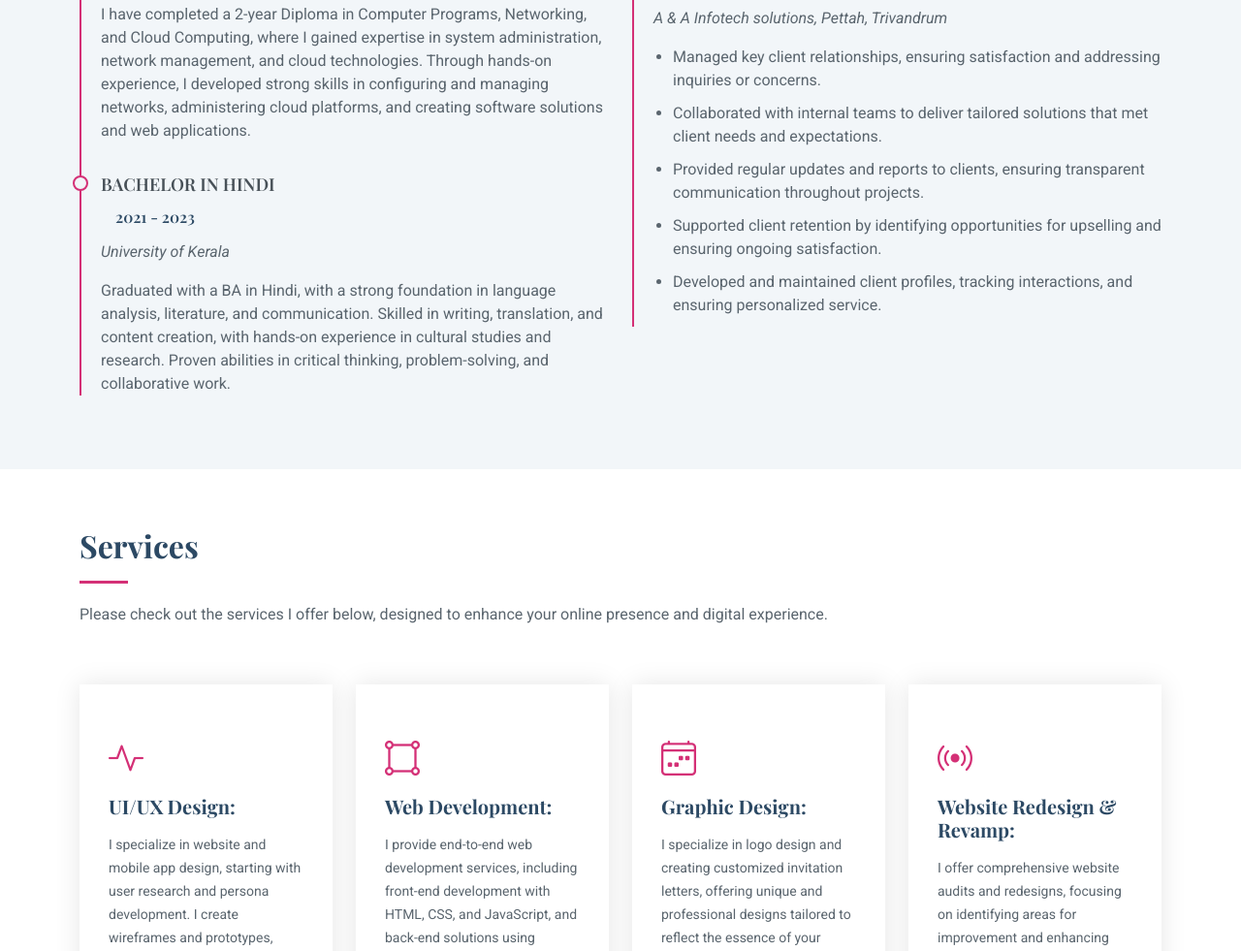
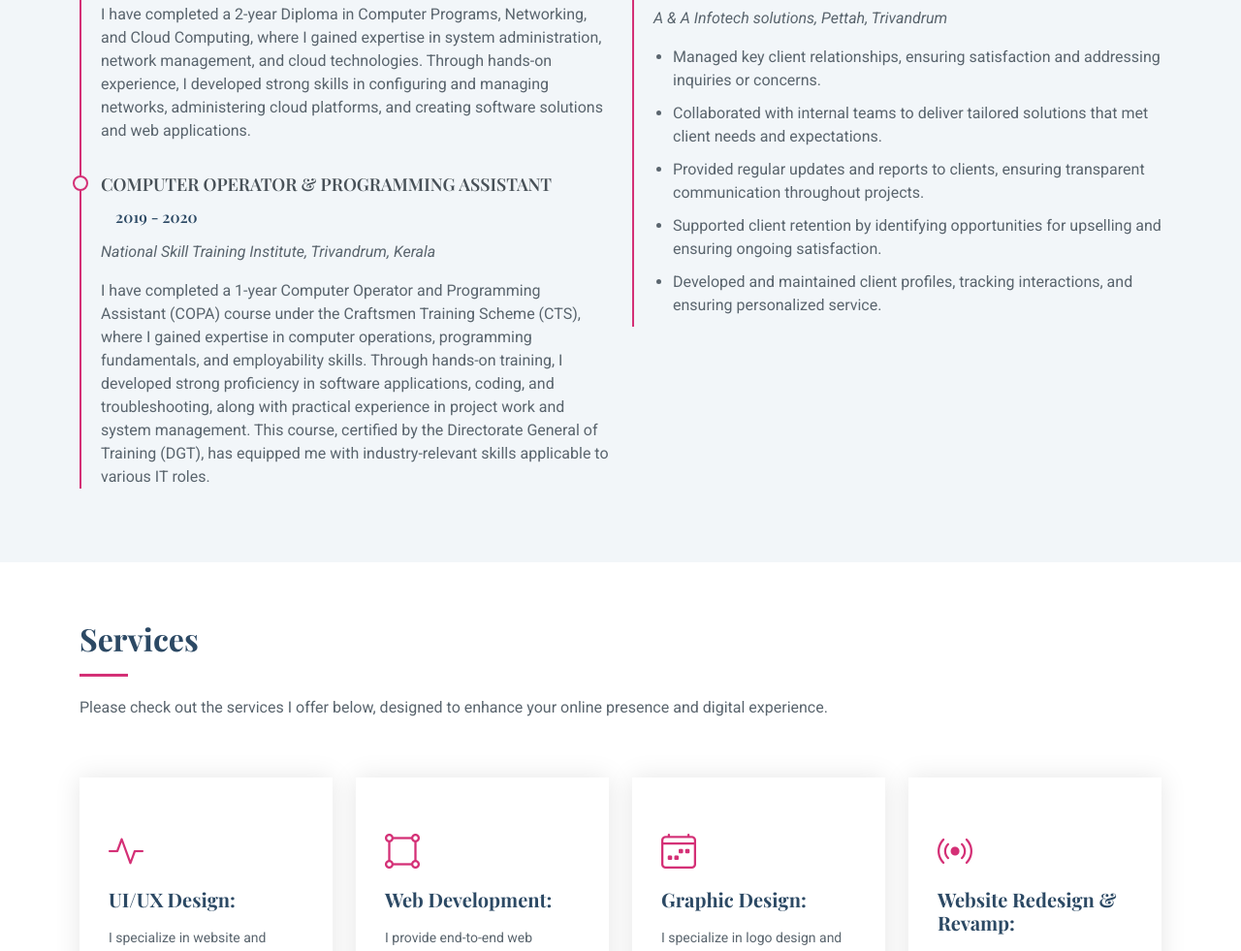
Before and after one commit to Hareeshma333/Hareeshma__portfolio, a plain HTML site: page index.html in a window 1280 px wide. Shown: the part 2891-3872 px from the top of the page at 97% size. Drawn offline with nearby package versions, Linux system fonts and the light colour scheme; a web font is replaced by a local one.

Commit message:
next commit

```diff
--- a/index.html
+++ b/index.html
@@ -252,12 +252,14 @@
             </div><!-- Edn Resume Item -->
 
             <div class="resume-item">
-              <h4>Bachelor in Hindi</h4>
-              <h5>2021 - 2023</h5>
-              <p><em>University of Kerala</em></p>
-              <p>Graduated with a BA in Hindi, with a strong foundation in language analysis, literature, and communication.
-                Skilled in writing, translation, and content creation, with hands-on experience in cultural studies and research.
-                Proven abilities in critical thinking, problem-solving, and collaborative work.</p>
+              <h4>Computer Operator &amp; Programming Assistant</h4>
+              <h5>2019 - 2020</h5>
+              <p><em>National Skill Training Institute, Trivandrum, Kerala</em></p>
+              <p>I have completed a 1-year Computer Operator and Programming Assistant (COPA) course under the Craftsmen Training Scheme (CTS),
+                 where I gained expertise in computer operations, programming fundamentals, and employability skills. Through hands-on training,
+                I developed strong proficiency in software applications, coding, and troubleshooting, along with practical experience in project
+                work and system management. This course, certified by the Directorate General of Training (DGT),
+                has equipped me with industry-relevant skills applicable to various IT roles.</p>
             </div><!-- Edn Resume Item -->
 
           </div>
```
